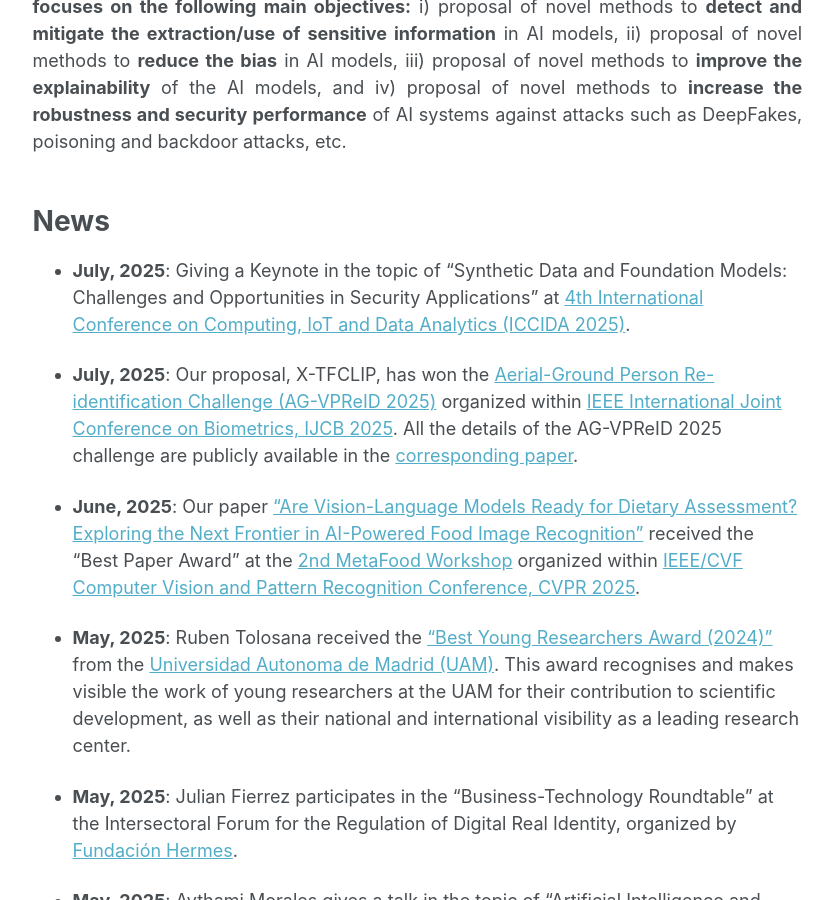
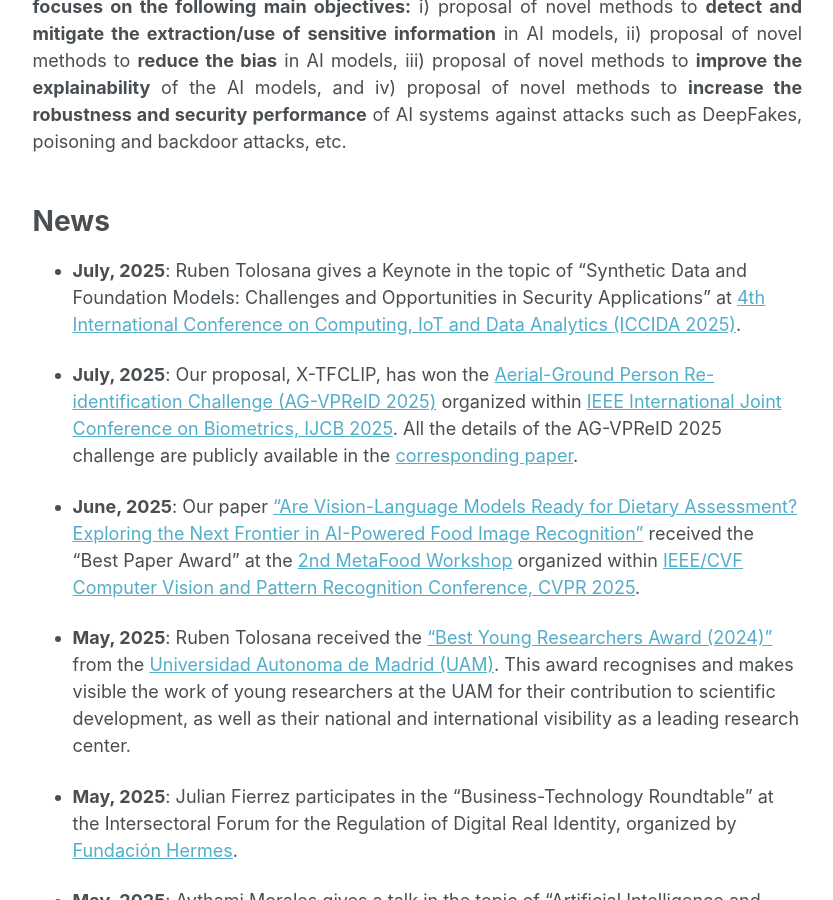
Before and after one commit to catedraeniauam/catedraeniauam.github.io, a Jekyll site: the page built from _pages/about.md, in a window 1280 px wide and 900 px high, scrolled down 1312 px. Shown: the whole window, without its empty margins (249-1082 px from the left). Built offline with Jekyll 4.4.1, drawn with Linux system fonts in a browser that asks for light colours.

Commit message:
Actualizamos la información

```diff
--- a/_pages/about.md
+++ b/_pages/about.md
@@ -64,7 +64,7 @@ Description
 News
 ======
 
-- **July, 2025**: Giving a Keynote in the topic of “Synthetic Data and Foundation Models: Challenges and Opportunities in Security Applications” at <a href="https://iccida.net/index.html">4th International Conference on Computing, IoT and Data Analytics (ICCIDA 2025)</a>.
+- **July, 2025**: Ruben Tolosana gives a Keynote in the topic of “Synthetic Data and Foundation Models: Challenges and Opportunities in Security Applications” at <a href="https://iccida.net/index.html">4th International Conference on Computing, IoT and Data Analytics (ICCIDA 2025)</a>.
 
 - **July, 2025**: Our proposal, X-TFCLIP, has won the <a href="https://agvpreid25.github.io/">Aerial-Ground Person Re-identification Challenge (AG-VPReID 2025)</a> organized within <a href="https://ijcb2025.ieee-biometrics.org/">IEEE International Joint Conference on Biometrics, IJCB 2025</a>. All the details of the AG-VPReID 2025 challenge are publicly available in the <a href="https://arxiv.org/abs/2506.22843">corresponding paper</a>.
 
```
